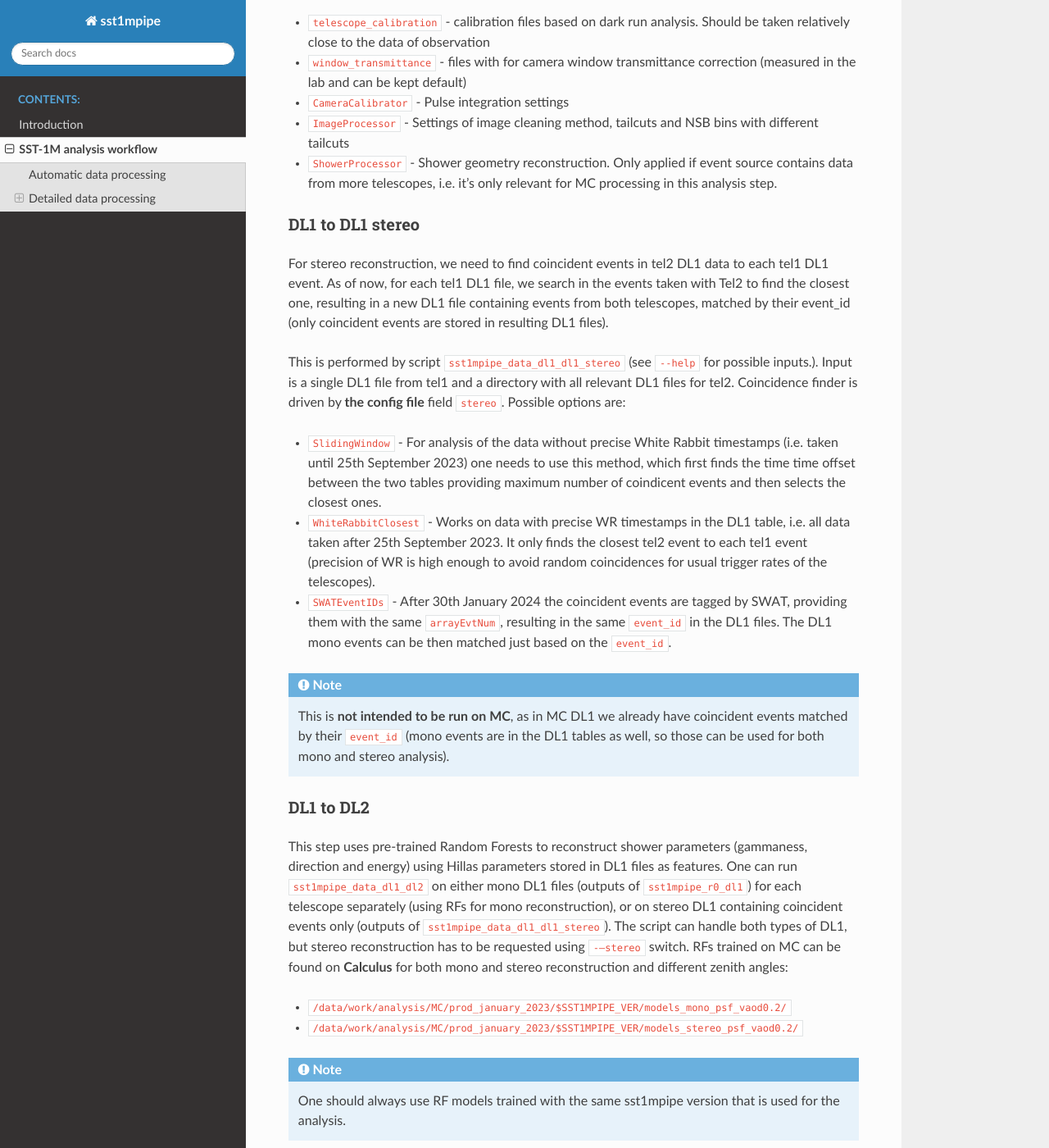
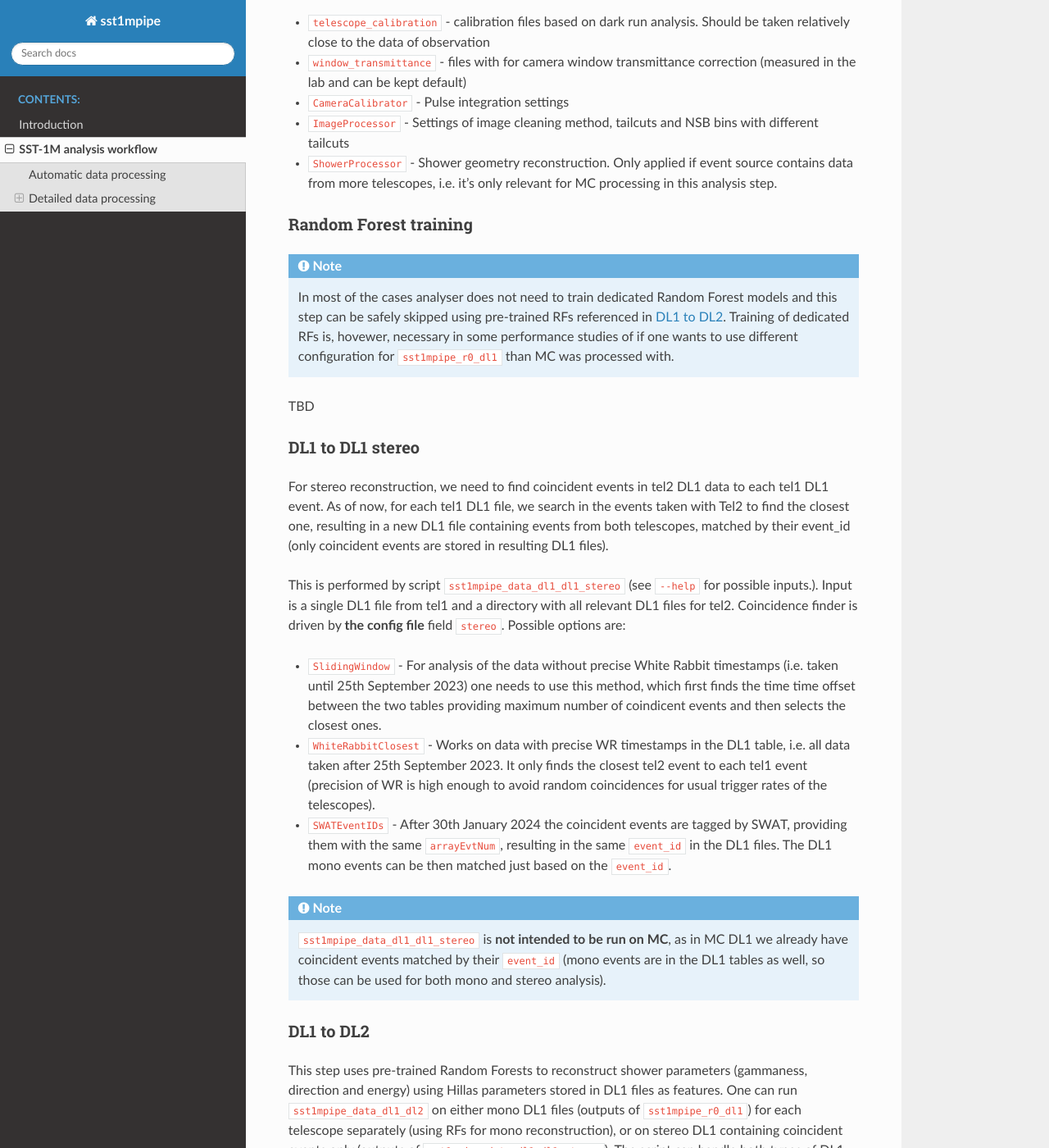
Before and after one commit to aminnakhle/sst1mpipe, a Sphinx documentation site: the page built from docs/sst1m_analysis_workflow.rst, in a window 1280 px wide and 1400 px high, scrolled down 2312 px. Shown: the whole window at 82% size. Built offline with Sphinx 7.4.7 and the Read the Docs theme 2.0.0, drawn with Linux system fonts in a browser that asks for light colours; some of the changed text lies outside the part shown.

Commit message:
add more documentation

```diff
--- a/docs/sst1m_analysis_workflow.rst
+++ b/docs/sst1m_analysis_workflow.rst
@@ -110,6 +112,19 @@
 * ``ShowerProcessor`` - Shower geometry reconstruction. Only applied if event source contains data from more telescopes, i.e. it's only relevant for MC processing in this analysis step.
 
 
+Random Forest training
+~~~~~~~~~~~~~~~~~~~~~~
+
+.. note::
+
+    In most of the cases analyser does not need to train dedicated Random Forest models and this step can be safely skipped using pre-trained RFs
+    referenced in :ref:`dl1_dl2`. Training of dedicated RFs is, hovewer, necessary in some performance studies of if one wants to use different
+    configuration for ``sst1mpipe_r0_dl1`` than MC was processed with.
+
+TBD
+
+
+
 .. _dl1_dl1_stereo:
 
 DL1 to DL1 stereo
@@ -131,9 +146,11 @@
 
 .. note::
 
-    This is **not intended to be run on MC**, as in MC DL1 we already have coincident events matched by their ``event_id`` (mono events are in the DL1
+    ``sst1mpipe_data_dl1_dl1_stereo`` is **not intended to be run on MC**, as in MC DL1 we already have coincident events matched by their ``event_id`` (mono events are in the DL1
     tables as well, so those can be used for both mono and stereo analysis).
 
+
+.. _dl1_dl2:
 
 DL1 to DL2
 ~~~~~~~~~~
@@ -161,5 +178,18 @@
 * ``stereo_reco_weights`` - Parameter used as a weight for averaging of stereo reconstructed parameters.
 
 
+DL2 MC to IRFs
+~~~~~~~~~~~~~~
+
+.. note::
+
+    In most of the cases analyser does not need to produce own Instrument Response Functions and this step can be safely skipped using IRFs referenced in
+    :ref:`automatic_processing`. IRF production, however, is necessary in performance studies, or is one use custom RFs to produce DL2, or applies
+    custom selection cuts in DL2 to DL3 step.
+
+TBD
+
 DL2 to DL3
 ~~~~~~~~~~
+
+TBD
```
Also changed, not shown: other parts of docs/sst1m_analysis_workflow.rst (+2 -0 lines).
